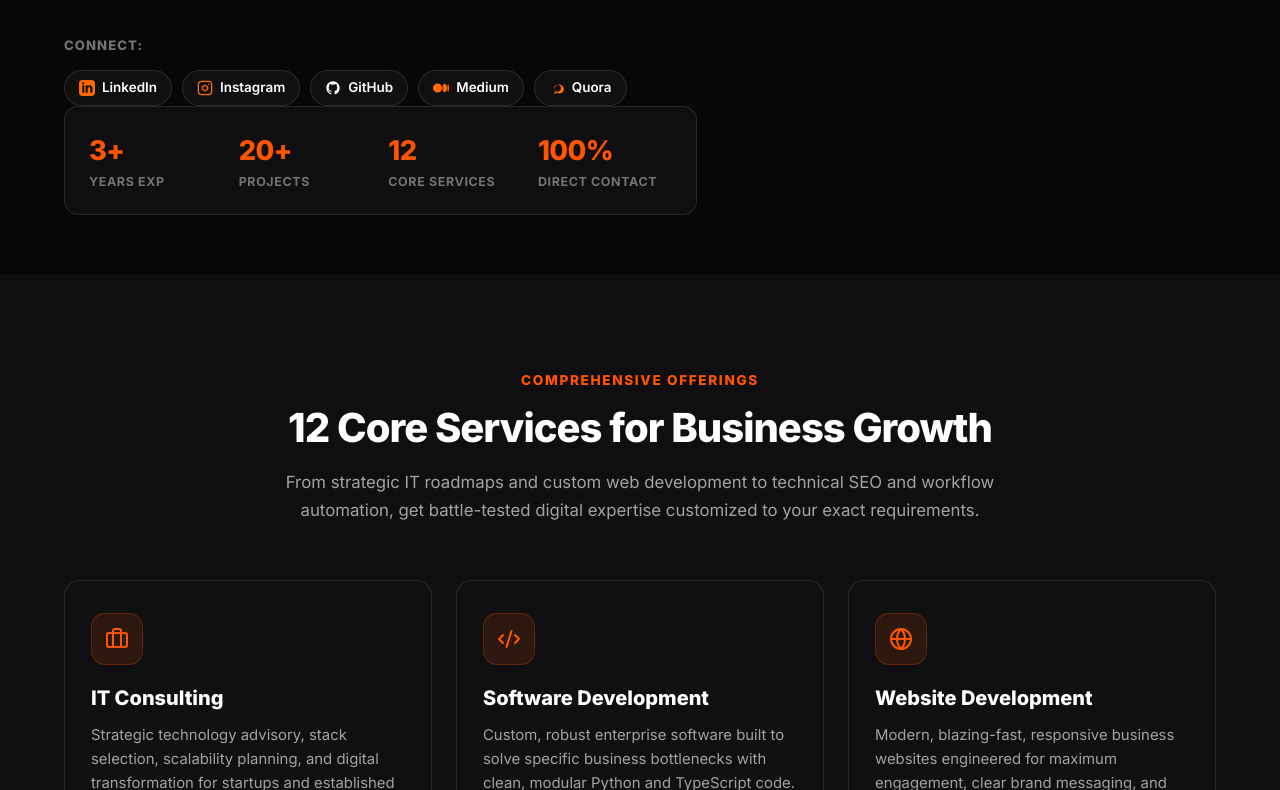
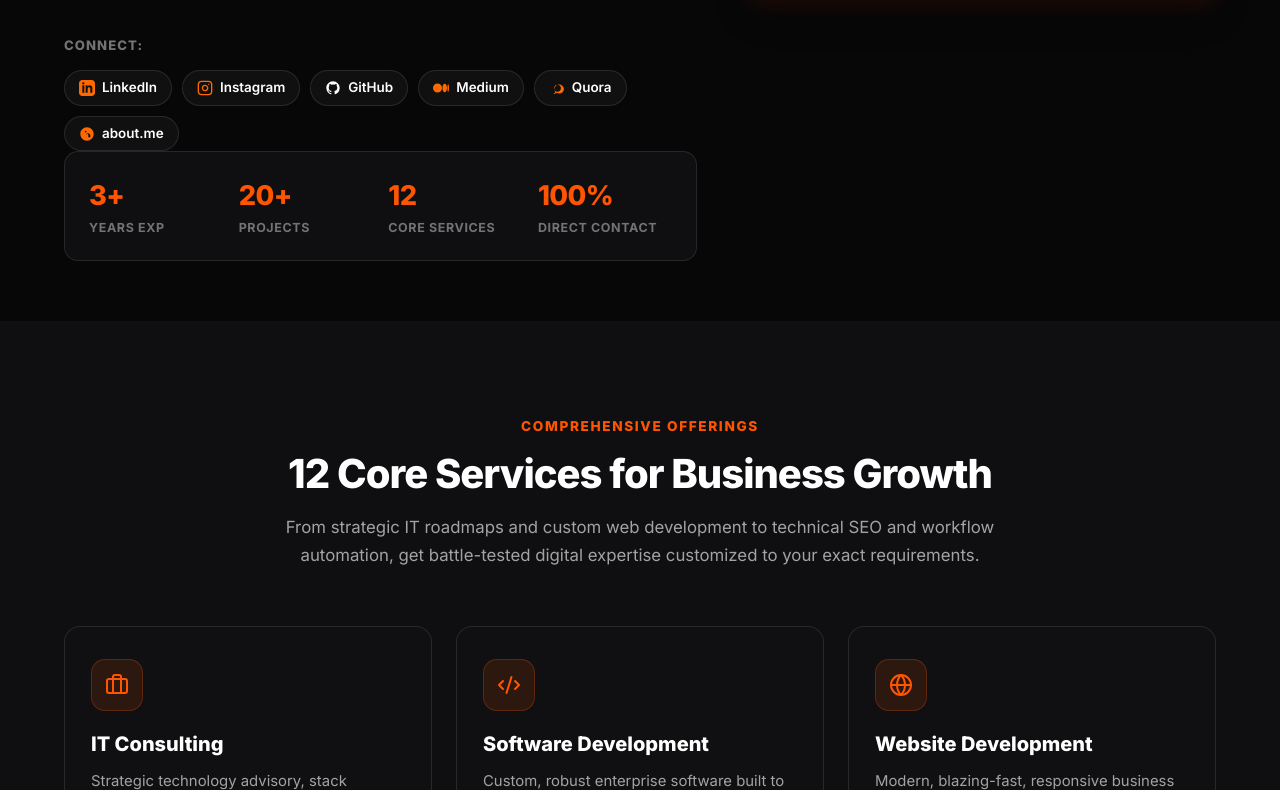
Before and after one commit to Adarsh-oo7/Adarsh.B.S, a Next.js app: page / in a window 1280 px wide. Shown: the part 950-1740 px from the top of the page. Built offline with nearby package versions, Linux system fonts and the light colour scheme.

Commit message:
Integrate about.me verified profile into schema, LLM feeds, and UI

```diff
--- a/src/app/layout.tsx
+++ b/src/app/layout.tsx
@@ -190,6 +190,7 @@ export default function RootLayout({
           "https://medium.com/@adarshsarachandran/adarsh-b-s-7db715a97a2a",
           "https://www.quora.com/profile/Adarsh-B-S-21",
           "https://www.quora.com/profile/Adarsh-B-S-21/https-www-quora-com-profile-Adarsh-B-S-21-Who-Is-a-Freelance-Full-Stack-Developer-in-Kerala-for-Web-Development-and-Cu",
+          "https://about.me/adarshbs",
           "https://adarsh.digitalproductsolutions.in",
           "https://www.digitalproductsolutions.in/adarsh-b-s"
         ],
@@ -288,7 +289,8 @@ export default function RootLayout({
           "https://www.instagram.com/adarsh_tzz/",
           "https://github.com/Adarsh-oo7/",
           "https://medium.com/@adarshsarachandran",
-          "https://www.quora.com/profile/Adarsh-B-S-21"
+          "https://www.quora.com/profile/Adarsh-B-S-21",
+          "https://about.me/adarshbs"
         ],
         address: {
           "@type": "PostalAddress",
--- a/src/app/page.tsx
+++ b/src/app/page.tsx
@@ -74,6 +74,14 @@ function QuoraIcon({ className = "w-5 h-5" }: { className?: string }) {
   return (
     <svg className={className} viewBox="0 0 24 24" fill="currentColor">
       <path d="M12.784 19.467c-.64 0-1.233-.146-1.776-.44a7.925 7.925 0 01-1.393 1.144c-.754.49-1.558.826-2.414 1.008l-.201-.482c.983-.757 1.838-1.688 2.564-2.793a6.568 6.568 0 01-1.464-4.227c0-1.876.688-3.468 2.062-4.777 1.375-1.309 3.064-1.964 5.067-1.964 2.003 0 3.692.655 5.067 1.964 1.374 1.309 2.061 2.901 2.061 4.777s-.687 3.469-2.061 4.778c-1.375 1.308-3.064 1.963-5.067 1.963zm.001-1.922c1.47 0 2.685-.494 3.645-1.482.96-.988 1.44-2.227 1.44-3.716 0-1.49-.48-2.729-1.44-3.717-.96-.988-2.175-1.482-3.645-1.482s-2.685.494-3.645 1.482c-.96.988-1.44 2.227-1.44 3.717 0 1.489.48 2.728 1.44 3.716.96.988 2.175 1.482 3.645 1.482z" />
+    </svg>
+  );
+}
+
+function AboutMeIcon({ className = "w-5 h-5" }: { className?: string }) {
+  return (
+    <svg className={className} viewBox="0 0 24 24" fill="currentColor">
+      <path d="M12 2C6.48 2 2 6.48 2 12s4.48 10 10 10 10-4.48 10-10S17.52 2 12 2zm-1 15h-2v-6h2v6zm-1-7.25c-.69 0-1.25-.56-1.25-1.25s.56-1.25 1.25-1.25 1.25.56 1.25 1.25-.56 1.25-1.25 1.25zm6 7.25h-2v-3.5c0-.83-.67-1.5-1.5-1.5s-1.5.67-1.5 1.5v3.5h-2v-6h2v.85c.62-.64 1.51-1.05 2.5-1.05 1.93 0 3.5 1.57 3.5 3.5v2.7z" />
     </svg>
   );
 }
@@ -584,6 +592,15 @@ export default function HomePage() {
                   title="Read Adarsh B S on Quora"
                 >
                   <QuoraIcon className="w-4 h-4 text-orange-500" /> Quora
+                </a>
+                <a
+                  href="https://about.me/adarshbs"
+                  target="_blank"
+                  rel="noopener noreferrer"
+                  className="social-badge"
+                  title="View Verified Profile on About.me"
+                >
+                  <AboutMeIcon className="w-4 h-4 text-orange-500" /> about.me
                 </a>
               </div>
             </div>
@@ -1238,6 +1255,15 @@ export default function HomePage() {
                 >
                   <QuoraIcon className="w-5 h-5 text-orange-500" /> Quora
                 </a>
+                <a
+                  href="https://about.me/adarshbs"
+                  target="_blank"
+                  rel="noopener noreferrer"
+                  className="btn btn-secondary"
+                  style={{ justifyContent: 'center' }}
+                >
+                  <AboutMeIcon className="w-5 h-5 text-orange-500" /> about.me
+                </a>
               </div>
             </div>
 
@@ -1405,6 +1431,15 @@ export default function HomePage() {
                 >
                   <QuoraIcon className="w-4 h-4" />
                 </a>
+                <a
+                  href="https://about.me/adarshbs"
+                  target="_blank"
+                  rel="noopener noreferrer"
+                  className="footer-social-link"
+                  title="About.me Verified Profile"
+                >
+                  <AboutMeIcon className="w-4 h-4" />
+                </a>
               </div>
             </div>
 
```
Also changed, not shown: index.html (+1 -1 lines), llms-full.txt, llms.txt, public/llms-full.txt, public/llms.txt.
